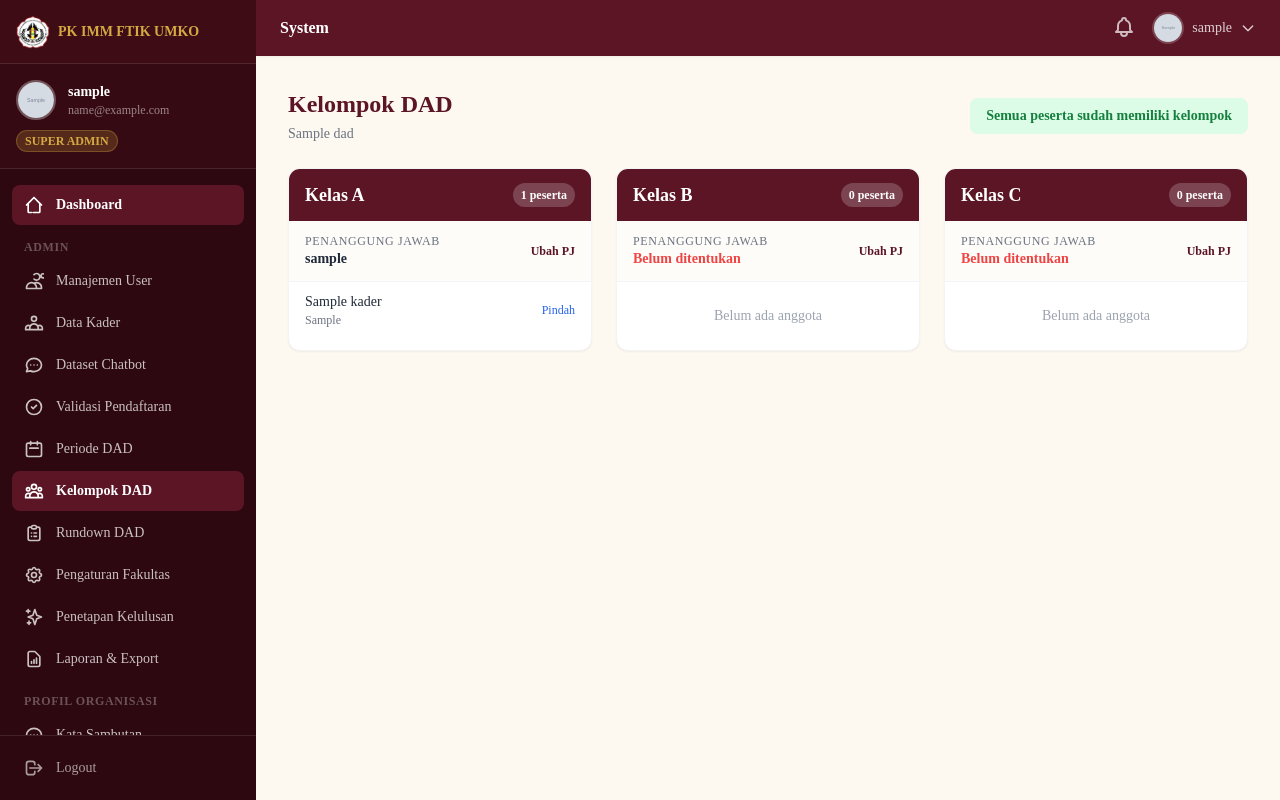
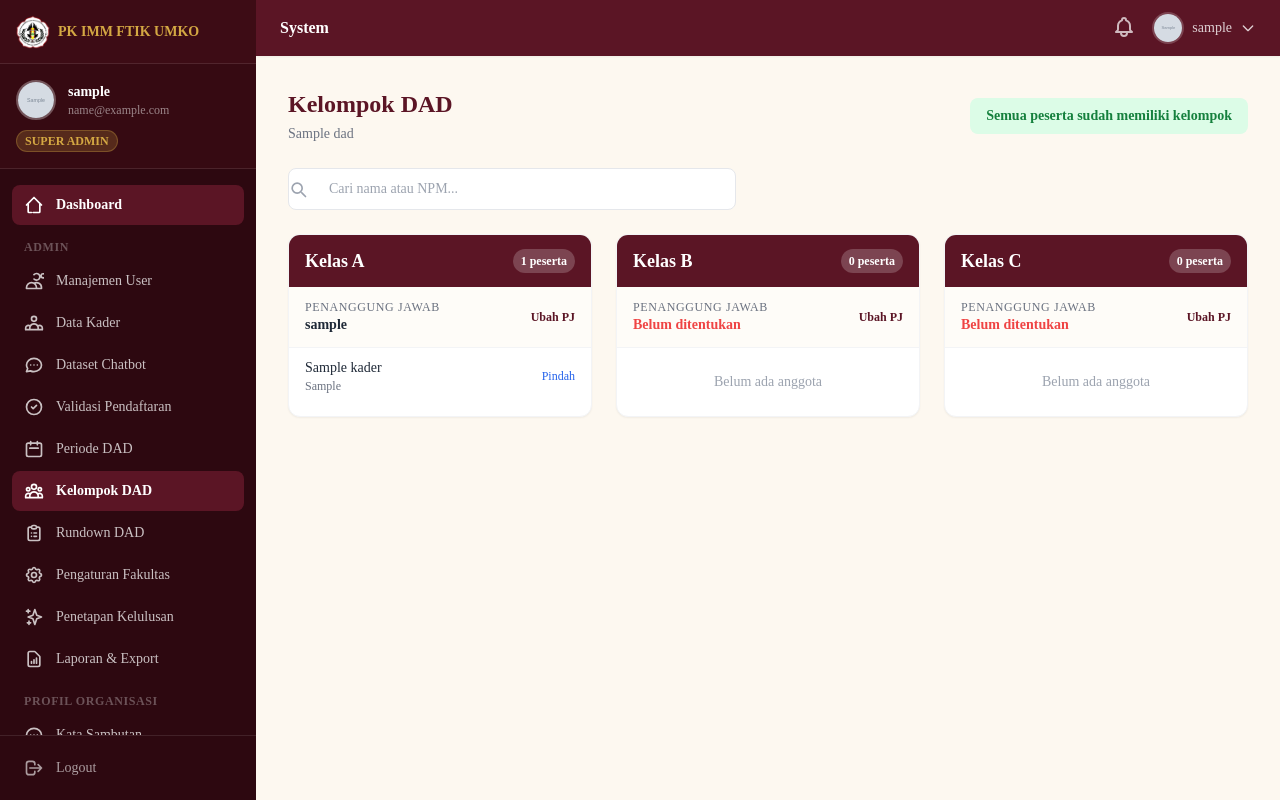
Before and after one commit to Rizkysatrio91/pkimm-umko, a Django app: page /admin-dashboard/kelompok/ in a window 1280 px wide. Run offline with Django 5.2, Linux system fonts and the light colour scheme; a user stored in the database is signed in; tables that the repository leaves empty hold one stand-in row (values such as "Sample post"); grey boxes marked "Sample" are stand-in pictures; some libraries are stand-ins or nearby versions.

Commit message:
feat(pendaftaran): tambah filter pencarian nama/NPM di halaman Kelompok DAD

```diff
--- a/templates/pendaftaran/kelompok_list.html
+++ b/templates/pendaftaran/kelompok_list.html
@@ -2,7 +2,7 @@
 {% block title %}Kelompok DAD — Admin{% endblock %}
 
 {% block content %}
-<div class="max-w-7xl mx-auto">
+<div class="max-w-7xl mx-auto" x-data="kelompokFilter()">
     <!-- Header -->
     <div class="flex flex-col sm:flex-row sm:items-center sm:justify-between mb-6">
         <div>
@@ -34,16 +34,49 @@
         <p class="text-yellow-700">Aktifkan periode DAD terlebih dahulu untuk mengelola kelompok.</p>
     </div>
     {% else %}
+    <!-- Filter pencarian nama / NPM (live, lintas semua kelompok) -->
+    <div class="mb-6">
+        <div class="relative max-w-md">
+            <span class="absolute left-3 top-1/2 -translate-y-1/2 text-gray-400 pointer-events-none">
+                <svg class="w-5 h-5" fill="none" stroke="currentColor" viewBox="0 0 24 24">
+                    <path stroke-linecap="round" stroke-linejoin="round" stroke-width="2" d="M21 21l-4.35-4.35M11 17a6 6 0 100-12 6 6 0 000 12z"/>
+                </svg>
+            </span>
+            <input type="text" x-model="q"
+                   placeholder="Cari nama atau NPM..."
+                   autocomplete="off"
+                   class="w-full border border-gray-200 rounded-lg pl-10 pr-9 py-2.5 text-sm focus:ring-2 focus:ring-maroon focus:border-maroon bg-white">
+            <button type="button" x-show="q" @click="q = ''"
+                    class="absolute right-2 top-1/2 -translate-y-1/2 text-gray-400 hover:text-gray-600"
+                    title="Bersihkan pencarian">
+                <svg class="w-5 h-5" fill="none" stroke="currentColor" viewBox="0 0 24 24">
+                    <path stroke-linecap="round" stroke-linejoin="round" stroke-width="2" d="M6 18L18 6M6 6l12 12"/>
+                </svg>
+            </button>
+        </div>
+        <p x-show="term() !== ''" class="text-xs text-gray-500 mt-2">
+            Menampilkan <span class="font-semibold text-maroon" x-text="totalMatch()"></span> peserta yang cocok
+            untuk "<span x-text="q.trim()"></span>".
+        </p>
+    </div>
+
+    <!-- Banner: tidak ada hasil di seluruh kelompok -->
+    <div x-show="term() !== '' && totalMatch() === 0"
+         class="bg-yellow-50 border border-yellow-200 rounded-lg p-4 text-center mb-6">
+        <p class="text-sm text-yellow-700">
+            Tidak ada peserta dengan nama/NPM "<span class="font-semibold" x-text="q.trim()"></span>".
+        </p>
+    </div>
+
     <!-- 3 Column Grid -->
     <div class="grid grid-cols-1 lg:grid-cols-3 gap-6">
         {% for kelompok in kelompok_list %}
-        <div class="bg-white rounded-xl shadow-sm border border-gray-100 overflow-hidden">
+        <div data-group class="bg-white rounded-xl shadow-sm border border-gray-100 overflow-hidden">
             <!-- Header -->
             <div class="bg-maroon px-4 py-3 flex items-center justify-between">
                 <h2 class="text-lg font-bold text-white">Kelas {{ kelompok.nama_kelompok }}</h2>
-                <span class="bg-white/20 text-white text-xs font-bold px-2 py-1 rounded-full">
-                    {{ kelompok.jumlah_anggota }} peserta
-                </span>
+                <span class="bg-white/20 text-white text-xs font-bold px-2 py-1 rounded-full whitespace-nowrap"
+                      x-text="badgeText($el.closest('[data-group]'), {{ kelompok.jumlah_anggota }})">{{ kelompok.jumlah_anggota }} peserta</span>
             </div>
 
             <!-- PJ Info -->
@@ -63,7 +96,9 @@
             <!-- Member List -->
             <div class="divide-y divide-gray-50 max-h-80 overflow-y-auto">
                 {% for p in kelompok.anggota_set.all %}
-                <div class="px-4 py-2.5 flex items-center justify-between hover:bg-gray-50">
+                <div data-search="{{ p.id_biodata.nama_lengkap|lower }} {{ p.id_biodata.npm|lower }}"
+                     x-show="showRow($el.dataset.search)"
+                     class="px-4 py-2.5 flex items-center justify-between hover:bg-gray-50">
                     <div class="min-w-0">
                         <p class="text-sm font-medium text-gray-800 truncate">{{ p.id_biodata.nama_lengkap }}</p>
                         <p class="text-xs text-gray-500">{{ p.id_biodata.npm }}</p>
@@ -74,6 +109,13 @@
                 {% empty %}
                 <div class="px-4 py-6 text-center text-sm text-gray-400">Belum ada anggota</div>
                 {% endfor %}
+                {% if kelompok.jumlah_anggota %}
+                <!-- Pesan saat ada anggota tapi tak ada yang cocok dengan pencarian -->
+                <div x-show="term() !== '' && countIn($el.closest('[data-group]')) === 0"
+                     class="px-4 py-6 text-center text-sm text-gray-400">
+                    Tidak ada yang cocok di kelas ini.
+                </div>
+                {% endif %}
             </div>
         </div>
         {% endfor %}
@@ -81,3 +123,43 @@
     {% endif %}
 </div>
 {% endblock %}
+
+{% block extra_js %}
+<script>
+    function kelompokFilter() {
+        return {
+            q: '',
+            // Kata kunci ternormalisasi (huruf kecil, tanpa spasi tepi)
+            term() {
+                return this.q.trim().toLowerCase();
+            },
+            // Apakah satu baris (data-search sudah lowercase) cocok dengan kata kunci
+            showRow(text) {
+                const t = this.term();
+                return t === '' || (text || '').includes(t);
+            },
+            // Jumlah anggota yang cocok di dalam sebuah elemen kelompok
+            countIn(groupEl) {
+                if (!groupEl) return 0;
+                const t = this.term();
+                const rows = groupEl.querySelectorAll('[data-search]');
+                if (t === '') return rows.length;
+                let n = 0;
+                rows.forEach(function (r) {
+                    if ((r.dataset.search || '').includes(t)) n++;
+                });
+                return n;
+            },
+            // Total anggota yang cocok di seluruh halaman
+            totalMatch() {
+                return this.countIn(this.$root);
+            },
+            // Teks badge: total saat tidak mencari, "cocok / total" saat mencari
+            badgeText(groupEl, total) {
+                if (this.term() === '') return total + ' peserta';
+                return this.countIn(groupEl) + ' / ' + total;
+            },
+        };
+    }
+</script>
+{% endblock %}
```
